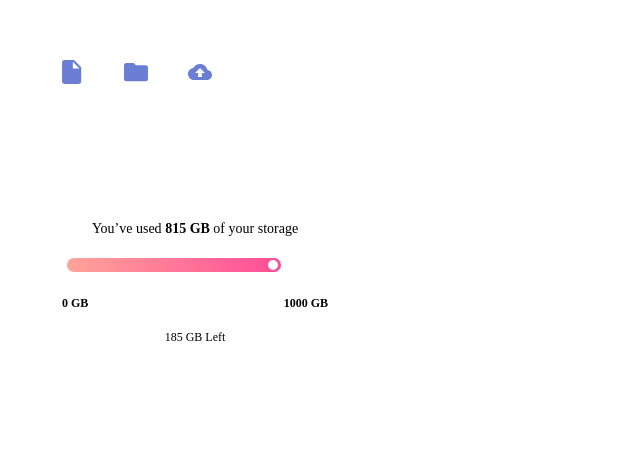
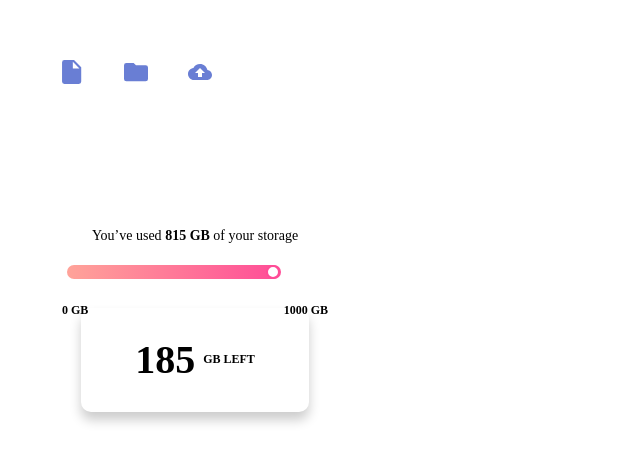
Before and after one commit to Dacardonac/fem-fylo-data-storage, a React (Vite) app: page / in a window 1280 px wide. Shown: the part 130-592 px from the top of the page, without its empty margins (0-640 px from the left). Built offline with nearby package versions, Linux system fonts and the light colour scheme; the HTML template or start-up script is replaced by a standard one.

Commit message:
feat: update image paths; enhance Stats component styling and notification layout

```diff
--- a/src/components/files/Files.tsx
+++ b/src/components/files/Files.tsx
@@ -15,7 +15,7 @@ const Files = () => {
       <figure className={c['files__figure']}>
         <img
           className={c['files__figure-logo']}
-          src="/public/images/logo.svg"
+          src="/images/logo.svg"
           alt="Logo Fylo"
         />
       </figure>
@@ -23,21 +23,21 @@ const Files = () => {
         <div className={c['files__icons-container']}>
           <img
             className={c['files__icons-svg']}
-            src="/public/images/icon-document.svg"
+            src="/images/icon-document.svg"
             alt="icon-document"
           />
         </div>
         <div className={c['files__icons-container']}>
           <img
             className={c['files__icons-svg']}
-            src="/public/images/icon-folder.svg"
+            src="/images/icon-folder.svg"
             alt="icon-folder"
           />
         </div>
         <label className={c['files__icons-container']}>
           <img
             className={c['files__icons-svg']}
-            src="/public/images/icon-upload.svg"
+            src="/images/icon-upload.svg"
             alt="icon-upload"
           />
           <input
@@ -47,7 +47,6 @@ const Files = () => {
             style={{ display: 'none' }}
           />
         </label>
-
       </section>
     </article>
   );
--- a/src/components/stats/Stats.module.scss
+++ b/src/components/stats/Stats.module.scss
@@ -1,4 +1,5 @@
 .stats {
+  position: relative;
   width: 326px;
   height: 154px;
   background-color: var(--blue-850);
@@ -99,8 +100,33 @@
   }
 
   &__notification {
-    text-align: center;
-    font-size: 12px;
-    color: var(--white);
+    position: absolute;
+    display: flex;
+    justify-content: center;
+    align-items: center;
+    width: 179px;
+    height: 72px;
+    left: 50%;
+    transform: translateX(-50%);
+    bottom: -35px;
+    background-color: var(--white);
+    padding: 16px 24.5px;
+    border-radius: 10px;
+    box-shadow: 0 8px 12px rgba(0, 0, 0, 0.2);
+
+    &-strong {
+      font-size: 40px;
+      font-weight: bold;
+      line-height: 100%;
+      color: var(--blue-950);
+      margin-right: 8px;
+    }
+
+    &-small {
+      font-size: 12px;
+      font-weight: bold;
+      line-height: 115%;
+      color: var(--grayish-blue);
+    }
   }
 }
--- a/src/components/stats/Stats.tsx
+++ b/src/components/stats/Stats.tsx
@@ -14,7 +14,7 @@ const Stats = ({ minLength, maxLength }: StatsProps) => {
 
   useEffect(() => {
     const percentage = (used / max) * 100;
-    // Actualizamos una variable CSS personalizada
+
     const root = document.documentElement;
     root.style.setProperty('--fill-width', `${percentage}%`);
   }, [used]);
@@ -43,7 +43,12 @@ const Stats = ({ minLength, maxLength }: StatsProps) => {
           <p>{maxLength}</p>
         </div>
       </div>
-      <div className={c['stats__notification']}>{left} GB Left</div>
+      <div
+        className={`${c['stats__notification']} ${c['stats__notification-small']}`}
+      >
+        <span className={c['stats__notification-strong']}>{left}</span>
+        GB LEFT
+      </div>
     </article>
   );
 };
```
Also changed, not shown: src/sass/base/_global.scss (+11 -1 lines), public/screenshots/mobile-screenshot.webp (added).
